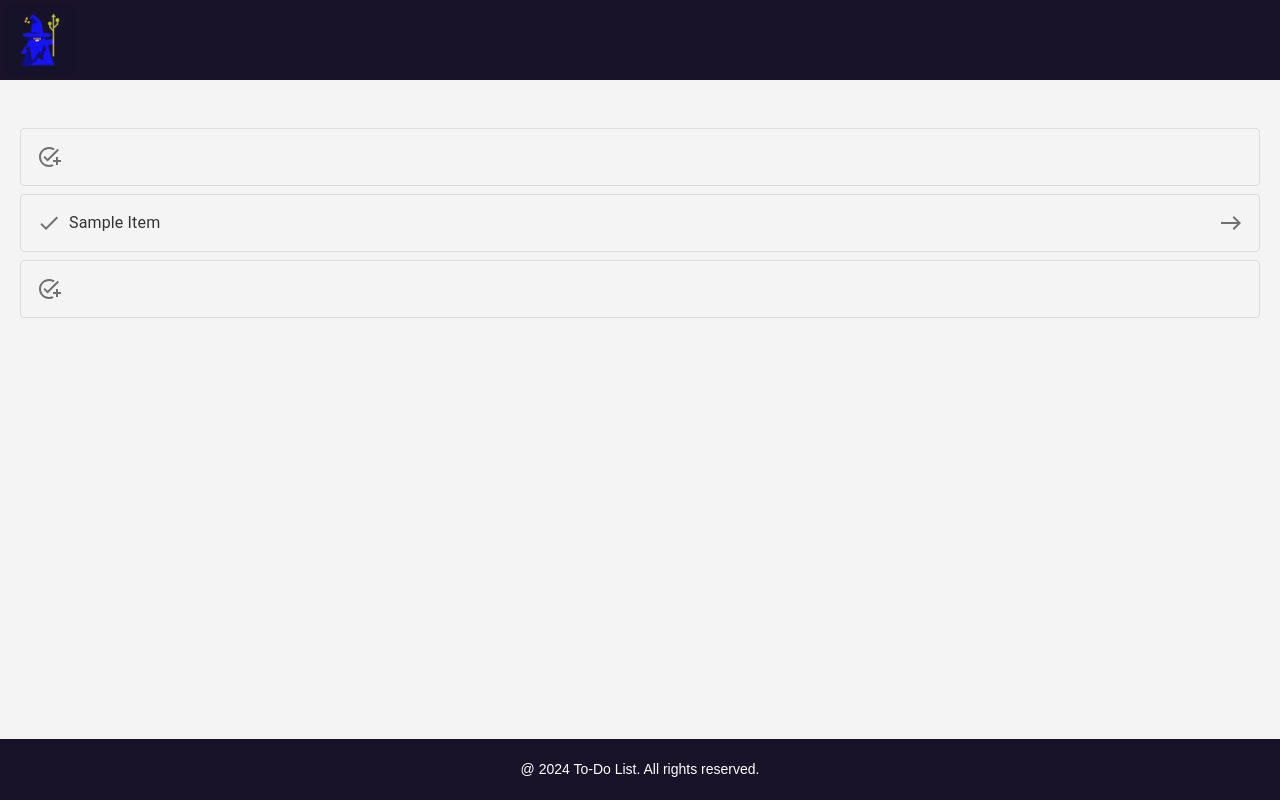
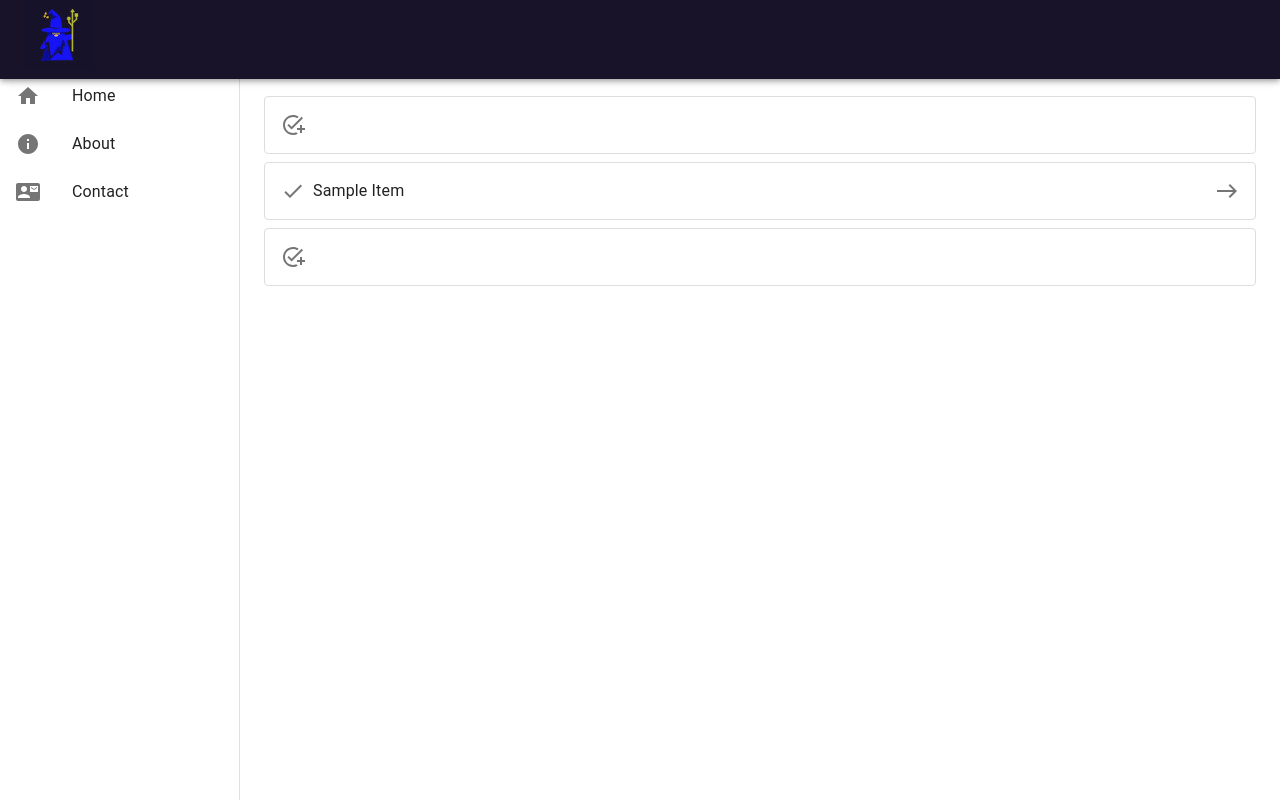
Before and after one commit to Ralfilab/task.management, a React (Vite) app in the folder api.client/: page / in a window 1280 px wide. Built offline with nearby package versions, Linux system fonts and the light colour scheme.

Commit message:
Added new mobile design and navigation menu for large screens.

```diff
--- a/api.client/src/App.jsx
+++ b/api.client/src/App.jsx
@@ -1,24 +1,109 @@
 import React from 'react';
-import './App.css';
+import { AppBar, Toolbar, Typography, Drawer, List, ListItemButton, ListItemIcon, ListItemText, CssBaseline, Box, useMediaQuery, useTheme } from '@mui/material';
+import { Home, Info, ContactMail } from '@mui/icons-material';
 import ToDoListContainer from './ToDoListContainer';
+import { styled } from '@mui/material/styles';
+import IconButton from '@mui/material/IconButton';
+import Paper from '@mui/material/Paper';
+import Fab from '@mui/material/Fab';
+import MenuIcon from '@mui/icons-material/Menu';
+import AddIcon from '@mui/icons-material/Add';
+import SearchIcon from '@mui/icons-material/Search';
+import MoreIcon from '@mui/icons-material/MoreVert';
 
-function App() {
+const drawerWidth = 240;
 
+const StyledFab = styled(Fab)({
+  position: 'absolute',
+  zIndex: 1,
+  top: -30,
+  left: 0,
+  right: 0,
+  margin: '0 auto',
+});
+
+const App = () => {
+  const theme = useTheme();
+  const isSmallScreen = useMediaQuery(theme.breakpoints.down('sm'));
+
+  const SmallScreenApp = () => {
     return (
-      <div className="container">
-        <header className="header">
-          <img src="\wizard_logo_dark_background_small.jpg"></img>
-        </header>
+      <React.Fragment>
+        <CssBaseline />
+        <Paper square sx={{ pb: '50px' }}>
+          <Typography variant="h5" gutterBottom component="div" sx={{ p: 2, pb: 0 }}>
+            Inbox
+          </Typography>
+          <ToDoListContainer />
+        </Paper>
+        <AppBar position="fixed" color="primary" sx={{ top: 'auto', bottom: 0 }}>
+          <Toolbar>
+            <IconButton color="inherit" aria-label="open drawer">
+              <MenuIcon />
+            </IconButton>
+            <StyledFab color="secondary" aria-label="add">
+              <AddIcon />
+            </StyledFab>
+            <Box sx={{ flexGrow: 1 }} />
+            <IconButton color="inherit">
+              <SearchIcon />
+            </IconButton>
+            <IconButton color="inherit">
+              <MoreIcon />
+            </IconButton>
+          </Toolbar>
+        </AppBar>
+      </React.Fragment>
+    );
+  }
 
-        <main className="body">
+  const LargeScreenApp = () => {
+    return (
+      <Box sx={{ display: 'flex' }}>
+        <CssBaseline />
+        <AppBar position="fixed" sx={{ zIndex: (theme) => theme.zIndex.drawer + 1, backgroundColor: '#181329' }}>
+          <Toolbar>
+            <Typography variant="h6" noWrap>
+              <img src="\wizard_logo_dark_background_small.jpg"></img>
+            </Typography>
+          </Toolbar>
+        </AppBar>
+        <Drawer
+          variant="permanent"
+          sx={{
+            width: drawerWidth,
+            flexShrink: 0,
+            [`& .MuiDrawer-paper`]: { width: drawerWidth, boxSizing: 'border-box' },
+          }}
+        >
+          <Toolbar />
+          <Box sx={{ overflow: 'auto' }}>
+            <List>
+              {['Home', 'About', 'Contact'].map((text, index) => (
+                <ListItemButton key={ text } component="a" onClick={() => alert('List item clicked!')}>
+                  <ListItemIcon>
+                    {index === 0 ? <Home /> : index === 1 ? <Info /> : <ContactMail />}
+                  </ListItemIcon>
+                  <ListItemText primary={text} />
+                </ListItemButton>
+              ))}
+            </List>
+          </Box>
+        </Drawer>
+        <Box
+          component="main"
+          sx={{ flexGrow: 1, bgcolor: 'background.default', p: 3 }}
+        >
+          <Toolbar />
           <ToDoListContainer />
-        </main>
+        </Box>
+      </Box>
+    );
+  }
 
-        <footer className="footer">
-          <p className="footer-text">&#64; {(new Date().getFullYear())} To-Do List. All rights reserved.</p>
-        </footer>
-      </div>
-    );
-}
+  return (
+    isSmallScreen ? SmallScreenApp() : LargeScreenApp()
+  );
+};
 
 export default App;
```
